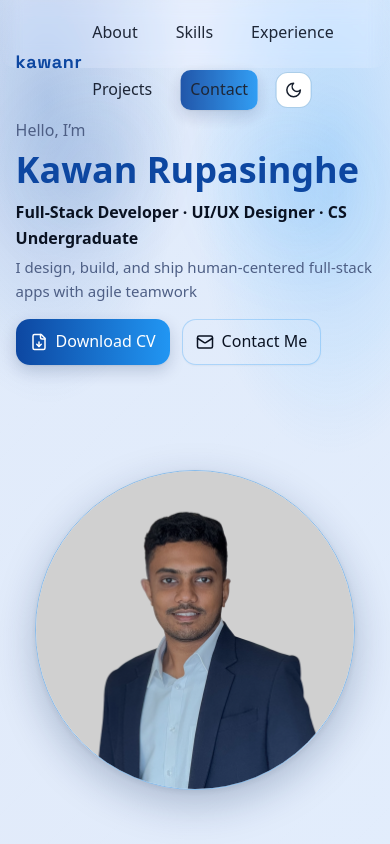
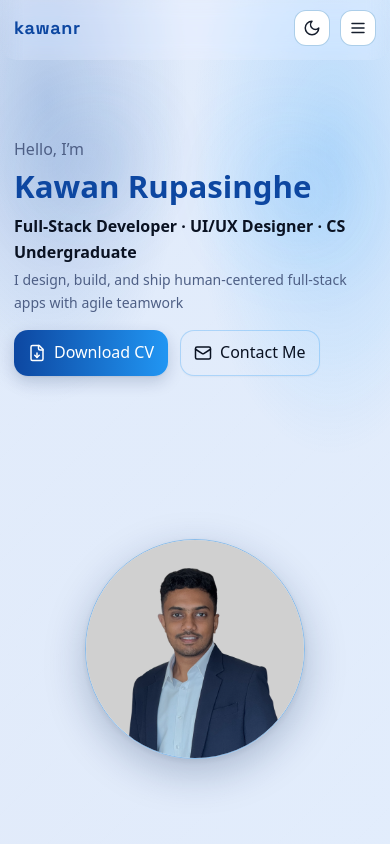
Before and after one commit to KawanRupasinghe/kawanr-portfolio, a React (Vite) app: page / in a window 390 px wide. Shown: the top 844 px of the page. Built offline with nearby package versions, Linux system fonts and the light colour scheme.

Commit message:
add mobile navigation with theme toggle and backdrop

```diff
--- a/src/components/Header.jsx
+++ b/src/components/Header.jsx
@@ -1,4 +1,4 @@
-import { Moon, Sun } from "lucide-react";
+import { Menu, Moon, Sun, X } from "lucide-react";
 import React from "react";
 
 export default function Header() {
@@ -77,20 +77,76 @@ export default function Header() {
     localStorage.setItem("theme", next);
   };
 
+  // Mobile nav state
+  const [open, setOpen] = React.useState(false);
+  const toggleNav = () => {
+    setOpen((v) => !v);
+    document.documentElement.classList.toggle('nav-open');
+  };
+  const closeNav = () => {
+    setOpen(false);
+    document.documentElement.classList.remove('nav-open');
+  };
+
+  // Close mobile nav on resize to larger screens
+  React.useEffect(() => {
+    const onResize = () => { if (window.innerWidth > 900) closeNav(); };
+    window.addEventListener('resize', onResize);
+    return () => window.removeEventListener('resize', onResize);
+  }, []);
+
+  // Close menu when clicking anywhere outside the nav
+  React.useEffect(() => {
+    if (!open) return;
+    const onDocClick = (e) => {
+      const nav = document.querySelector('.nav');
+      if (nav && nav.contains(e.target)) return; // clicks inside nav are handled separately
+      closeNav();
+    };
+    const onKey = (e) => {
+      if (e.key === 'Escape') closeNav();
+    };
+    document.addEventListener('click', onDocClick, true);
+    document.addEventListener('keydown', onKey, true);
+    return () => {
+      document.removeEventListener('click', onDocClick, true);
+      document.removeEventListener('keydown', onKey, true);
+    };
+  }, [open]);
+
   return (
     <header className="container header">
       <a className="brand" href="#top" aria-label="Home">kawanr</a>
-      <nav className="nav">
-        <a href="#about">About</a>
-        <a href="#skills">Skills</a>
-        <a href="#experience">Experience</a>
-        <a href="#projects">Projects</a>
-        <a className="btn" href="#contact">Contact</a>
-        <button aria-label="Toggle theme" className="icon-btn" onClick={toggleTheme}>
+
+      <div className="header__right">
+        {/* Theme toggle (always visible next to hamburger) */}
+        <button aria-label="Toggle theme" className="icon-btn theme-toggle" onClick={toggleTheme}>
           <span className="theme-icon show-in-dark"><Sun size={18} /></span>
           <span className="theme-icon show-in-light"><Moon size={18} /></span>
         </button>
-      </nav>
+
+        {/* Mobile menu toggle (visible on small screens) */}
+        <button
+          className="icon-btn mobile-menu-btn"
+          aria-label={open ? 'Close menu' : 'Open menu'}
+          aria-expanded={open}
+          onClick={toggleNav}
+        >
+          {open ? <X size={18} /> : <Menu size={18} />}
+        </button>
+
+        <nav className={`nav ${open ? 'nav--open' : ''}`} onClick={(e) => e.stopPropagation()}>
+          <a href="#about" onClick={closeNav}>About</a>
+          <a href="#skills" onClick={closeNav}>Skills</a>
+          <a href="#experience" onClick={closeNav}>Experience</a>
+          <a href="#projects" onClick={closeNav}>Projects</a>
+          <a className="btn" href="#contact" onClick={closeNav}>Contact</a>
+        </nav>
+      </div>
+      {/* Close menu when clicking outside (use capture on document) */}
+      {open && (
+        <div className="nav-backdrop" onClick={closeNav} aria-hidden="true" />
+      )}
     </header>
   );
 }
--- a/src/styles.css
+++ b/src/styles.css
@@ -102,16 +102,15 @@ main, .section, .hero { position: relative; z-index: 1; display:block; }
 /* Keep hover-like background when link is active by scroll */
 .nav a.active{ opacity:1; background: color-mix(in oklab, var(--a2), transparent 82%); }
 /* When at the hero, suppress nav hover/active background to keep it clean */
-:root.at-hero .nav a:hover{ background: transparent; opacity:.9 }
-:root.at-hero .nav a.active{ background: transparent; opacity:.9 }
-/* Ensure About link doesn't show hover while at hero */
-:root.at-hero .nav a[href="#about"]:hover{ background: transparent !important; opacity:.9 }
-/* Also neutralize the theme toggle hover while at hero */
-:root.at-hero .icon-btn:hover{ transform:none; box-shadow:none; border-color: color-mix(in oklab, var(--a2), var(--border) 70%) }
+/* Keep hovers consistent across sections (no suppression at hero) */
 .icon-btn{ display:grid; place-items:center; width:36px; height:36px; border-radius:12px; border:1px solid color-mix(in oklab, var(--a2), var(--border) 70%); background: var(--bg-soft); cursor:pointer; transition: transform .12s ease, box-shadow .2s ease, border-color .2s ease; }
 .icon-btn:hover{ transform: translateY(-1px); box-shadow: 0 6px 16px rgba(8,36,84,.18), 0 1px 2px rgba(0,0,0,.06); border-color: color-mix(in oklab, var(--a2), var(--border) 45%) }
 .theme-icon{ display:none } :root[data-theme="dark"] .show-in-dark{display:inline-flex} :root[data-theme="light"] .show-in-light{display:inline-flex}
 .icon-btn svg{ width:18px; height:18px; color:var(--text); opacity:.95 }
+
+/* Header right cluster: theme toggle + hamburger */
+.header__right{ display:flex; align-items:center; gap:10px }
+.theme-toggle{ display:inline-grid }
 
 /* ===== Hero ===== */
 .hero{ display:grid; grid-template-columns: 1.2fr .8fr; gap:24px; padding:0px 0 16px; align-items: center; min-height: calc(100vh - var(--header-h) - 8px); }
@@ -123,6 +122,45 @@ main, .section, .hero { position: relative; z-index: 1; display:block; }
 .blurb{ margin:0 0 16px; color:var(--muted); font-size: clamp(15px, 1.9vw, 18px) }
 .hero__photo-wrap{ display:grid; place-items:center }
 .hero__photo{ width:min(320px, 90%); aspect-ratio:1 / 1; object-fit:cover; border-radius:50%; border:1px solid color-mix(in oklab, var(--a2), var(--border) 60%); box-shadow: 0 14px 40px rgba(8,36,84,.25), 0 2px 6px rgba(0,0,0,.08) }
+
+/* ===== Mobile / small-screen navigation ===== */
+/* Hide native nav on small screens and show hamburger */
+.mobile-menu-btn{ display:none }
+@media (max-width:900px){
+  .nav{ position: fixed; top: calc(var(--header-h) + 8px); left: 50%; transform: translate(-50%, -8px); width:min(640px, 92%); background: color-mix(in oklab, var(--bg), transparent 78%); backdrop-filter: blur(10px) saturate(1.05); -webkit-backdrop-filter: blur(10px) saturate(1.05); padding: 12px; display:flex; flex-direction:column; gap:8px; align-items:stretch; border: 1px solid var(--border); border-radius: 14px; box-shadow: 0 16px 36px rgba(8,36,84,.28); opacity:0; pointer-events:none; transition: opacity .18s ease, transform .18s ease; z-index:45 }
+  .nav a{ padding:10px 12px; border-radius:10px }
+  .nav a:hover{ background: color-mix(in oklab, var(--a2), transparent 86%); }
+  .nav.nav--open{ opacity:1; transform: translate(-50%, 0); pointer-events:auto }
+  .mobile-menu-btn{ display:inline-grid; margin-left:auto }
+  /* Keep header items compact on small screens */
+  .header{ padding:10px 0; min-height:56px }
+}
+
+/* When nav-open, prevent body scroll (document level class toggled by JS) */
+:root.nav-open, :root.nav-open body{ overflow: hidden }
+
+/* Backdrop behind mobile nav */
+.nav-backdrop{ position: fixed; inset: 0; z-index: 40; background: rgba(3, 10, 22, .45); backdrop-filter: blur(2px) }
+
+/* ===== Additional small-screen tweaks ===== */
+@media (max-width:480px){
+  :root{ --header-h: 60px }
+  body{ padding-top: calc(var(--header-h) + 8px) }
+  /* Reduce hero photo and tighten spacing */
+  .hero__photo{ width:min(220px, 64%); }
+  .gradient-title{ font-size: clamp(28px, 8vw, 44px) }
+  .blurb{ font-size:14px }
+  /* Project grid stacks earlier for very small phones */
+  .grid{ grid-template-columns: 1fr !important }
+  .container{ width: calc(100% - 28px) }
+  .section{ padding:28px 0 }
+}
+
+/* Improve modal fit on tiny screens */
+@media (max-width:420px){
+  .modal{ width: 96%; margin: 8px auto; border-radius:12px }
+  .modal__actions{ position: static; margin-top: 10px; justify-content: flex-start }
+}
 
 /* ===== Buttons & Chips ===== */
 .btn{ --g: linear-gradient(90deg, var(--a1), var(--a2)); display:inline-flex; align-items:center; justify-content:center; gap:8px; padding:10px 14px; min-height:40px; border-radius:14px; border:0; background:var(--g); color:#fff; text-decoration:none; box-shadow: 0 6px 16px rgba(8,36,84,.18), 0 1px 2px rgba(0,0,0,.06); transition: transform .12s ease, box-shadow .2s ease; cursor: pointer }
@@ -237,7 +275,8 @@ main, .section, .hero { position: relative; z-index: 1; display:block; }
   .about__lead_2{ max-width: 72ch }
 }
 .about__meta{ display:grid; gap:10px; grid-template-columns: repeat(4, minmax(0,1fr)) }
-@media (max-width:900px){ .about__meta{ grid-template-columns:1fr } }
+@media (max-width:1024px){ .about__meta{ grid-template-columns: repeat(2, minmax(0,1fr)) } }
+@media (max-width:600px){ .about__meta{ grid-template-columns:1fr } }
 .about__meta-item{ background:var(--bg-soft); border:1px solid var(--border); border-radius:12px; padding:12px 14px; transition: transform .15s, box-shadow .2s, border-color .2s }
 .about__meta-item:hover{ transform:translateY(-2px); box-shadow:0 12px 26px rgba(8,36,84,.20); border-color: color-mix(in oklab, var(--a2), var(--border) 52%) }
 .about__meta-key{ display:block; font-size:12px; letter-spacing:.2px; color:var(--muted); margin-bottom:4px; text-transform:uppercase }
@@ -250,6 +289,8 @@ main, .section, .hero { position: relative; z-index: 1; display:block; }
 /* About meta: left align content and reduce width for consistency */
 .about .about__meta, .about .about__meta-item{ text-align: left }
 .about .about__meta{ grid-template-columns: repeat(4, minmax(0,1fr)) }
+@media (max-width:1024px){ .about .about__meta{ grid-template-columns: repeat(2, minmax(0,1fr)) } }
+@media (max-width:600px){ .about .about__meta{ grid-template-columns: 1fr } }
 .about__link{ color:var(--a2); text-decoration:none }
 .about__link:hover{ text-decoration:underline }
 /* In light mode, make email/GitHub links appear as black text for About section */
@@ -420,6 +461,9 @@ main, .section, .hero { position: relative; z-index: 1; display:block; }
 :root.at-hero .nav a.btn:hover,
 :root.at-hero .nav a.btn.active{ background: transparent; color: var(--text); opacity:.9; box-shadow:none }
 
+/* Reduce Contact button size globally to feel lighter */
+.nav .btn{ padding:8px 12px; min-height:34px; border-radius:12px; font-size:14px }
+
 /* ---- Skills/Achievements tabs as buttons ---- */
 .skills__tabs{ display:flex; gap:10px; justify-content:center; flex-wrap:wrap; margin:10px 0 18px }
 .btn.btn--sm{ padding:8px 12px; min-height:36px; border-radius:12px; font-size:16px }
@@ -445,11 +489,31 @@ main, .section, .hero { position: relative; z-index: 1; display:block; }
   .timeline.zigzag:before{ left: 18px; transform:none }
   .timeline.zigzag .timeline__item{ width:100%; left:0; text-align:left; padding-left:36px }
   .timeline.zigzag .timeline__item .timeline__dot{ left:10px }
+  .timeline.zigzag .timeline__item.right .timeline__dot{ left:10px }
+}
+@media (max-width:1100px) and (min-width:901px){
+  .timeline.zigzag .timeline__item{ width:48%; }
+}
+/* Tiny screens: increase spacing for readability and prevent overflow */
+@media (max-width:600px){
+  .timeline.zigzag{ padding: 0 8px }
+  .timeline.zigzag:before{ left: 10px }
+  .timeline.zigzag .timeline__item{ padding-left: 0; padding-right: 8px; margin-bottom: 14px; position: relative; width: 100%; left: 0; text-align: left }
+  .timeline.zigzag .timeline__item.left{ left: 0; text-align: left }
+  .timeline.zigzag .timeline__item.right{ left: 0; text-align: left }
+  .timeline.zigzag .timeline__item .timeline__card{ font-size: 14px; line-height: 1.6; margin-left: 36px }
+  /* Make dots slightly smaller on tiny screens and align center on rail (rail at 10px, dot 12px => left 4px) */
+  .timeline.zigzag .timeline__item .timeline__dot{ left: 4px !important; width:12px; height:12px; box-shadow: 0 0 0 3px color-mix(in oklab, var(--a2), transparent 82%) }
+  /* Connector from rail to the card */
+  .timeline.zigzag .timeline__item::before{
+    content:""; position:absolute; left: 10px; top: 16px; width: 26px; height: 2px; background: var(--border);
+  }
 }
 
 /* ===== Cards / Projects / Footer (trimmed) ===== */
 .grid{ display:grid; grid-template-columns: repeat(3, 1fr); gap:16px }
-@media (max-width:900px){ .grid{ grid-template-columns:1fr } }
+@media (max-width:900px){ .grid{ grid-template-columns: repeat(2, 1fr) } }
+@media (max-width:600px){ .grid{ grid-template-columns:1fr } }
 .card{ background: var(--bg-soft); border:1px solid var(--border); border-radius:16px; padding:16px; transition: transform .2s, box-shadow .25s, border-color .2s }
 .card:hover{ transform: translateY(-2px); box-shadow: 0 8px 18px rgba(8,36,84,.16); border-color: color-mix(in oklab, var(--a2), var(--border) 45%) }
 
```
